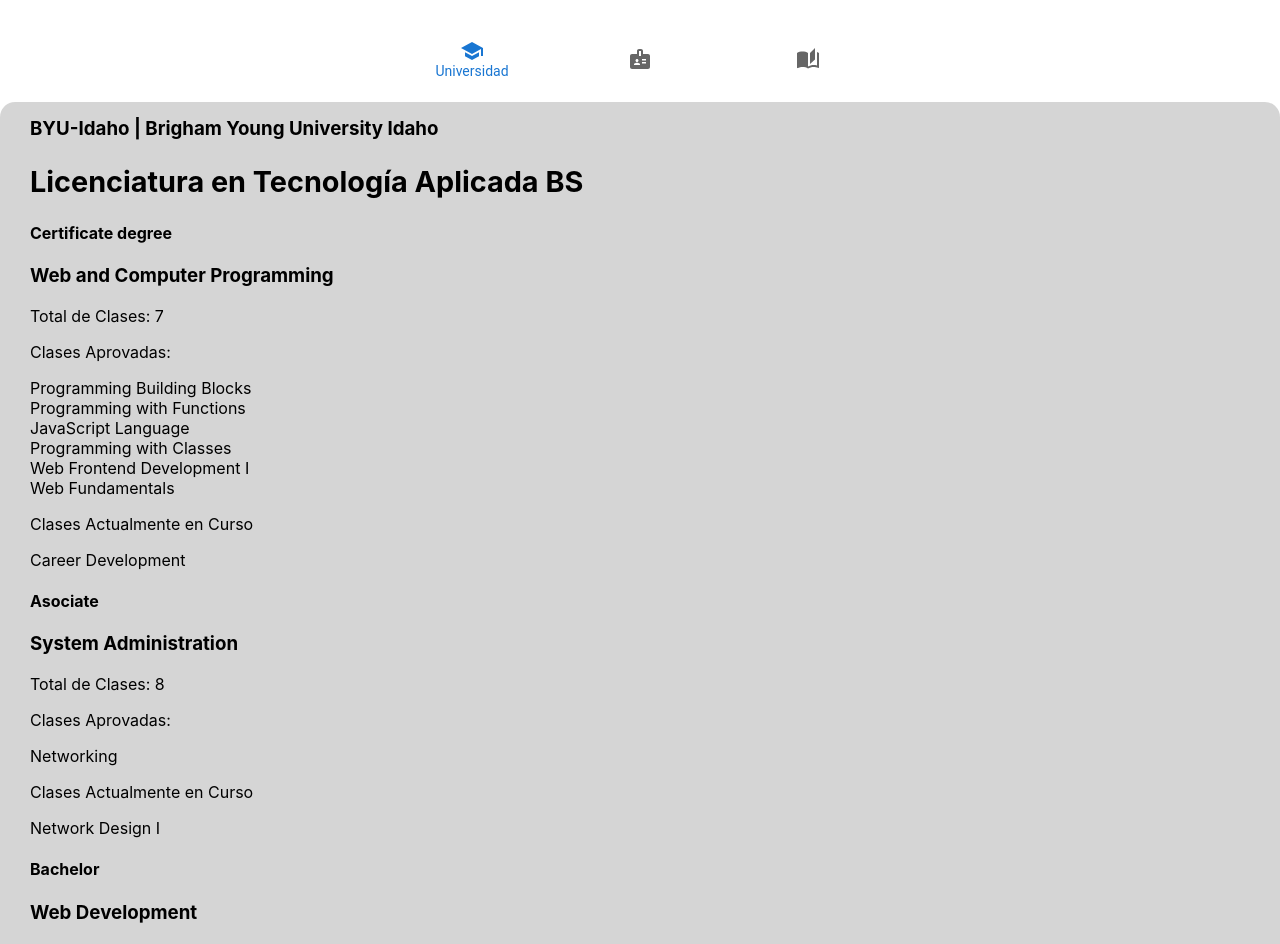
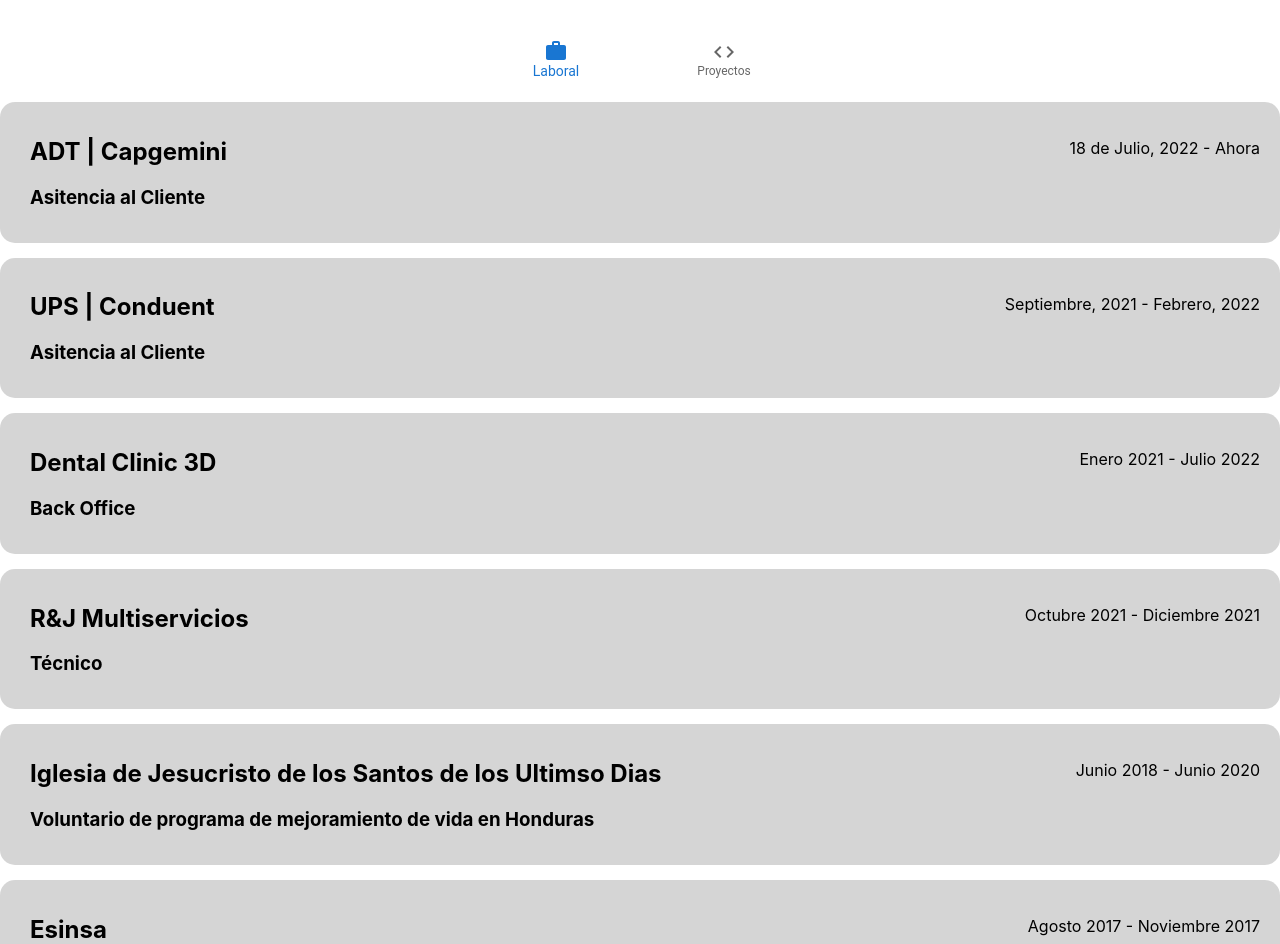
Before and after one commit to JaredLarios/my-profile, a React (Create React App) app: page /#/ in a window 1280 px wide. Shown: the part 1420-2364 px from the top of the page. Built offline with nearby package versions, Linux system fonts and the light colour scheme.

Commit message:
chore: laboral experiende and projects

```diff
--- a/src/Components/Home/Body.js
+++ b/src/Components/Home/Body.js
@@ -1,74 +1,13 @@
-import { Education } from "./style";
-import Card from "./Card";
-import resume from '../../Data/Resume.json'
-import { BottomNavigationAction , BottomNavigation} from "@mui/material";
-import { useState } from "react";
-import SchoolIcon from '@mui/icons-material/School';
-import AutoStoriesIcon from '@mui/icons-material/AutoStories';
-import BadgeIcon from '@mui/icons-material/Badge';
+import Education from "./Education";
+import Career from "./Career";
 
 const Body = () => {
-
-    const [kindEdu, setEdu] = useState(0)
-
-    const infoDisplay = (number) => {
-        if (number === 0) {
-            return (<Card
-                type="university"
-                name={resume.education.bachelor.college}
-                degree={resume.education.bachelor.degree}
-                status={resume.education.bachelor.status}
-                />)
-        }
-        else if (number === 1) {
-            return (<>
-                {
-                resume.education.certificate.map(
-                    (data) => {
-                        return(
-                        <Card
-                        name={data.college}
-                        degree={data.degree}
-                        status={data.status}
-                        />
-                        )
-                    })
-                }
-            </>)
-        }
-        else if (number === 2) {
-            return (<Card
-                name={resume.education.highschool.school}
-                degree={resume.education.highschool.degree}
-                status={resume.education.highschool.status}
-            />)
-        }
-    }
-
     return (
-        <Education>
-            <h2>Estudios</h2>
-
-            {/* Buttons */}
-
-            <BottomNavigation
-            value={kindEdu}
-            onChange={ (event, newValue) => {
-                setEdu(newValue)
-            }}
-            >
-                <BottomNavigationAction label="Universidad" icon={<SchoolIcon />} />
-                <BottomNavigationAction label="Tecnicos / Diplomados" icon={<BadgeIcon />} />
-                <BottomNavigationAction label="Bachillerato" icon={<AutoStoriesIcon />} />
-            </BottomNavigation>
-
-            {
-                infoDisplay(kindEdu)
-            }
-
-
-        </Education>
-     );
+        <>
+            <Career />
+            <Education/>
+        </>
+     )
 }
 
 export default Body;
--- /dev/null
+++ b/src/Components/Home/CardCareer.js
@@ -0,0 +1,19 @@
+import { CardStyle } from "./style";
+
+const CardCareer = (props) => {
+    return (
+        <CardStyle>
+            <div className="pro">
+            <h2>{props.name}</h2>
+            <h3>{props.position}</h3>
+            <p className="corner">{props.timeStart} - {props.timeEnd}</p>
+            <div className="hide">
+                <p><strong>Descripcion:</strong> {props.desc}</p>
+                <p><strong>Logros:</strong> {props.spot}</p>
+            </div>
+            </div>
+        </CardStyle>
+     );
+}
+
+export default CardCareer;
--- /dev/null
+++ b/src/Components/Home/CardProj.js
@@ -0,0 +1,19 @@
+import { CardStyle } from "./style";
+
+const CardProjects = (props) => {
+    return (
+        <CardStyle>
+            <div className="pro">
+            <h2>{props.name}</h2>
+            <h3 className="corner">{props.lang}</h3>
+            <p>{props.status}</p>
+            <p><a href={props.link}>{props.link}</a></p>
+            <div className="hide">
+                <p><strong>description:</strong> {props.desc}</p>
+            </div>
+            </div>
+        </CardStyle>
+     );
+}
+
+export default CardProjects;
--- /dev/null
+++ b/src/Components/Home/Career.js
@@ -0,0 +1,84 @@
+import resume from "../../Data/Resume.json"
+import CardCareer from "./CardCareer"
+import CardProjects from "./CardProj"
+import { useState } from "react";
+import { CardHolder } from "./style";
+import CodeIcon from '@mui/icons-material/Code';
+import WorkIcon from '@mui/icons-material/Work';
+import { BottomNavigationAction , BottomNavigation} from "@mui/material";
+
+const Career = () => {
+    const [kindPro, setPro] = useState(0)
+
+    const infoDisplay = (number) => {
+        if (number === 0){
+            return(
+                <>
+                {
+                    resume.career.map(
+                        (data) => {
+                            return(
+                            <CardCareer
+                            name={data.contractor}
+                            position={data.position}
+                            timeStart={data.initTime}
+                            timeEnd={data.endTime}
+                            desc={data.description}
+                            spot={data.spotlight}
+                            />
+                            )
+                        }
+                    )
+                }
+                </>
+            )
+        }
+        else {
+            return(
+                <>
+                    {
+                    resume.projects.map(
+                        (data) => {
+                            return(
+                            <CardProjects
+                            name={data.name}
+                            lang={data.progLang}
+                            desc={data.description}
+                            link={data.link}
+                            status={data.status}
+                            />
+                            )
+                        }
+                    )
+                }
+                </>
+            )
+        }
+    }
+
+    return (
+        <CardHolder>
+            <h2>Experiencia Profesional</h2>
+
+            {/* Buttons */}
+
+            <BottomNavigation
+            showLabels
+            value={kindPro}
+            onChange={ (event, newValue) => {
+                setPro(newValue)
+            }}
+            >
+                <BottomNavigationAction label="Laboral" icon={<WorkIcon />} />
+                <BottomNavigationAction label="Proyectos" icon={<CodeIcon />} />
+            </BottomNavigation>
+
+            {
+                infoDisplay(kindPro)
+            }
+
+        </CardHolder>
+     )
+}
+
+export default Career;
--- /dev/null
+++ b/src/Components/Home/Education.js
@@ -0,0 +1,75 @@
+import { CardHolder } from "./style";
+import Card from "./Card";
+import resume from '../../Data/Resume.json'
+import { BottomNavigationAction , BottomNavigation} from "@mui/material";
+import { useState } from "react";
+import SchoolIcon from '@mui/icons-material/School';
+import AutoStoriesIcon from '@mui/icons-material/AutoStories';
+import BadgeIcon from '@mui/icons-material/Badge';
+
+const Education = () => {
+
+    const [kindEdu, setEdu] = useState(0)
+
+    const infoDisplay = (number) => {
+        if (number === 0) {
+            return (<Card
+                type="university"
+                name={resume.education.bachelor.college}
+                degree={resume.education.bachelor.degree}
+                status={resume.education.bachelor.status}
+                />)
+        }
+        else if (number === 1) {
+            return (<>
+                {
+                resume.education.certificate.map(
+                    (data) => {
+                        return(
+                        <Card
+                        name={data.college}
+                        degree={data.degree}
+                        status={data.status}
+                        />
+                        )
+                    })
+                }
+            </>)
+        }
+        else if (number === 2) {
+            return (<Card
+                name={resume.education.highschool.school}
+                degree={resume.education.highschool.degree}
+                status={resume.education.highschool.status}
+            />)
+        }
+    }
+
+    return (
+        <CardHolder>
+            <h2>Estudios</h2>
+
+            {/* Buttons */}
+
+            <BottomNavigation
+            showLabels
+            value={kindEdu}
+            onChange={ (event, newValue) => {
+                setEdu(newValue)
+            }}
+            >
+                <BottomNavigationAction label="Universidad" icon={<SchoolIcon />} />
+                <BottomNavigationAction label="Tecnicos / Diplomados" icon={<BadgeIcon />} />
+                <BottomNavigationAction label="Bachillerato" icon={<AutoStoriesIcon />} />
+            </BottomNavigation>
+
+            {
+                infoDisplay(kindEdu)
+            }
+
+
+        </CardHolder>
+     );
+}
+
+export default Education;
--- a/src/Components/Home/style.js
+++ b/src/Components/Home/style.js
@@ -68,7 +68,7 @@
 `
 
 
-export const Education = styled.div`
+export const CardHolder = styled.div`
     >h2 {
         text-align: center;
         margin: 6.3rem auto;
@@ -125,6 +125,23 @@
         font-size: 15px;
         text-align: center;
     }
+    >.pro {
+        >h2{
+            max-width: 60%;
+        }
+        >.corner {
+            position: absolute;
+            top: 15px;
+            right: 15px;
+            max-width: 35%;
+        }
+        >div.hide {
+            display: none;
+        }
+        &:hover > .hide{
+            display: block;
+        }
+    }
 `;
 
 export const List = styled.ul`
--- a/src/Data/Resume.json
+++ b/src/Data/Resume.json
@@ -97,32 +97,32 @@
         {
             "contractor": "Dental Clinic 3D",
             "position": "Back Office",
-            "initTime": "Enero, 2021",
-            "endTime": "Julio, 2022",
+            "initTime": "Enero 2021",
+            "endTime": "Julio 2022",
             "description": "Responsable del mail marketing, servicio al cliente, encuestas de satisfacción, reporte de pacientes morosos y del inventario.",
             "spotlight": "Analisis de mas de 3200 archivos con expedientes clinicos y financieros, digitalizaciones y depuracion fisico y en sistema Dentalink."
         },
         {
             "contractor": "R&J Multiservicios",
             "position": "Técnico",
-            "initTime": "Octubre, 2021",
-            "endTime": "Diciembre, 2021",
+            "initTime": "Octubre 2021",
+            "endTime": "Diciembre 2021",
             "description": "Responsable de hacer instalaciones electricas, reparacion de equipo, mantenimiento de infraestructura en edificios.",
             "spotlight": "Temporalmente lider de instalaciones electricas y mantenimiento."
         },
         {
             "contractor": "Iglesia de Jesucristo de los Santos de los Ultimso Dias",
             "position": "Voluntario de programa de mejoramiento de vida en Honduras",
-            "initTime": "Junio, 2018",
-            "endTime": "Junio, 2020",
+            "initTime": "Junio 2018",
+            "endTime": "Junio 2020",
             "description": "Responsable de capacitar, enseñar, servir y apoyar a personas en honduras a mejorar su calidad de vida.",
             "spotlight": "Capacitar a diversos norteamericanos a aprender español y a adaptarse a las normas y deberes que exige el programa."
         },
         {
             "contractor": "Esinsa",
             "position": "Técnico | Practicante",
-            "initTime": "Agosto, 2017",
-            "endTime": "Noviembre, 2017",
+            "initTime": "Agosto 2017",
+            "endTime": "Noviembre 2017",
             "description": "Elaboración de gabinetes, tableros y paneles eléctricos",
             "spotlight": "Participación en instalación de tablero de iluminación en el centro comercial Okland Mall. Colaboración en la implementación de instalación electica, para cumplir estándares adecuados, en una fábrica de Cardamomo."
         }
```
